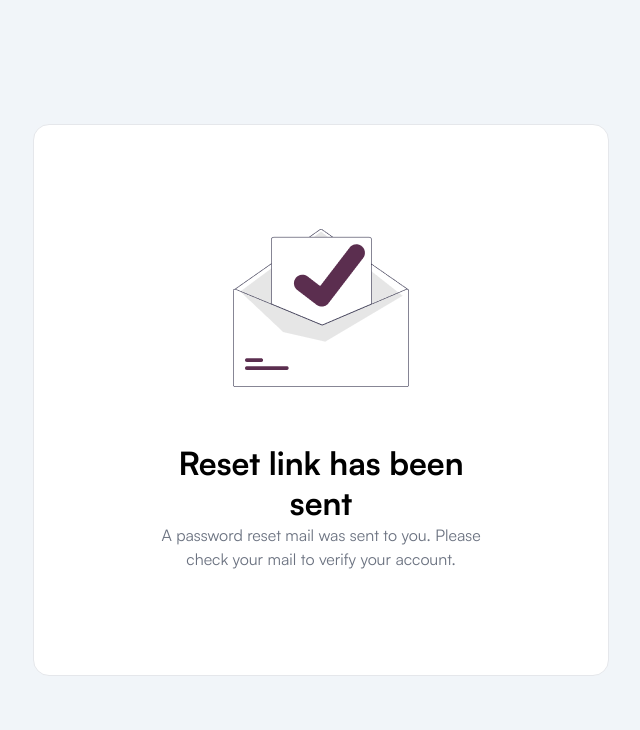
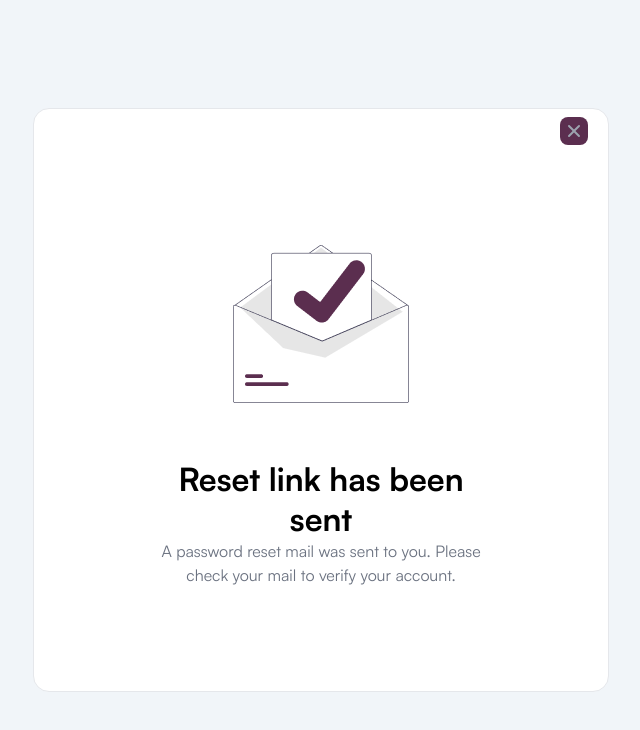
Before and after one commit to Iqmaah/me, a React (Create React App) app: page /PasswordReset2 in a window 1280 px wide. Shown: the top 730 px of the page, without its empty margins (639-1279 px from the left). Built offline with nearby package versions, Linux system fonts and the light colour scheme; what tw-elements would draw is missing.

Commit message:
forgotpasswordupdate

```diff
--- a/src/pages/Auth/Login/Login1.jsx
+++ b/src/pages/Auth/Login/Login1.jsx
@@ -45,7 +45,7 @@ const Login1 = () => {
                                     <PrimaryFormField type="password" placeholder="Password"  onChange={(e) => setPassword(e.target.value)} />
                                 </div><br />
 
-                                <Link to='PasswordReset1'><p className='text-[#5B2E4F] BoldFonter mb-14 text-[14px] font-[400px] leading-4'>Forgot password?</p></Link>
+                                <Link to="/PasswordReset1"><p className='text-[#5B2E4F] BoldFonter mb-14 text-[14px] font-[400px] leading-4'>Forgot password?</p></Link>
                                 <div>
                                     <Link to="/Loginmodal">
                                         <Button text="LOG IN" />
--- a/src/pages/Auth/Login/Login2.jsx
+++ b/src/pages/Auth/Login/Login2.jsx
@@ -44,7 +44,7 @@ const Login2 = () => {
                                     <PrimaryFormField type="password" placeholder="Password"  onChange={(e) => setPassword(e.target.value)} value={password}/>
                                 </div><br />
 
-                                <Link to='PasswordReset1'><p className='text-[#5B2E4F] BoldFonter mb-14 text-[14px] font-[400px] leading-4'>Forgot password?</p></Link>
+                                <Link to="/PasswordReset1"><p className='text-[#5B2E4F] BoldFonter mb-14 text-[14px] font-[400px] leading-4'>Forgot password?</p></Link>
                                 <div>
                                     <Link to="/Loginmodal">
                                         <Button text="LOG IN" />
--- a/src/pages/Auth/Login/Loginmodal.jsx
+++ b/src/pages/Auth/Login/Loginmodal.jsx
@@ -23,7 +23,7 @@ const Loginmodal = () => {
 
                             <div className='absolute right-5 top-2' onClick={() => setShowModal(false)} >
                                 <Link to='/Dashboard'>
-                                    <button type="button" className="text-gray-400 bg-[#D43E8A]  hover:bg-[#D43E8A] hover:text-gray-900 rounded-lg text-sm p-1 mr-auto inline-flex items-center dark:hover:bg-gray-800 dark:hover:text-white" data-modal-toggle="authentication-modal">
+                                    <button type="button" className="text-gray-400 bg-[#5B2E4F]  hover:bg-[#5B2E4F] hover:text-gray-900 rounded-lg text-sm p-1 mr-auto inline-flex items-center dark:hover:bg-gray-800 dark:hover:text-white" data-modal-toggle="authentication-modal">
                                         <svg className="w-5 h-5" fill="currentColor" viewBox="0 0 20 20" xmlns="http://www.w3.org/2000/svg"><path fillRule="evenodd" d="M4.293 4.293a1 1 0 011.414 0L10 8.586l4.293-4.293a1 1 0 111.414 1.414L11.414 10l4.293 4.293a1 1 0 01-1.414 1.414L10 11.414l-4.293 4.293a1 1 0 01-1.414-1.414L8.586 10 4.293 5.707a1 1 0 010-1.414z" clipRule="evenodd"></path></svg>
                                     </button>
                                 </Link>
--- a/src/pages/Auth/ResetPassword/PasswordReset2.jsx
+++ b/src/pages/Auth/ResetPassword/PasswordReset2.jsx
@@ -7,9 +7,16 @@ const PasswordReset2 = () => {
             <div className="min-h-full hidden md:block lg:px-8 ">
 
             </div>
-            <div className="border border-white-100 rounded-2xl bg-white my-8 mx-8 flex items-center justify-center py-6">
+            <div className="relative border border-white-100 rounded-2xl bg-white my-8 mx-8 flex items-center justify-center py-6">
                     <div className="py-20 px-12 lg:px-16 rounded-2xl max-w-md w-full space-y-8">
 
+                        <div className='absolute right-5 top-2' >
+                                <Link to='/PasswordReset3'>
+                                    <button type="button" className="text-gray-400 bg-[#5B2E4F]  hover:bg-[#5B2E4F] hover:text-gray-900 rounded-lg text-sm p-1 mr-auto inline-flex items-center dark:hover:bg-gray-800 dark:hover:text-white" data-modal-toggle="authentication-modal">
+                                        <svg className="w-5 h-5" fill="currentColor" viewBox="0 0 20 20" xmlns="http://www.w3.org/2000/svg"><path fillRule="evenodd" d="M4.293 4.293a1 1 0 011.414 0L10 8.586l4.293-4.293a1 1 0 111.414 1.414L11.414 10l4.293 4.293a1 1 0 01-1.414 1.414L10 11.414l-4.293 4.293a1 1 0 01-1.414-1.414L8.586 10 4.293 5.707a1 1 0 010-1.414z" clipRule="evenodd"></path></svg>
+                                    </button>
+                                </Link>
+                        </div>
                         <div className='flex justify-center text-center'>
                             <img src={mailImg}></img>
                         </div>
--- a/src/pages/Auth/ResetPassword/PasswordReset3.jsx
+++ b/src/pages/Auth/ResetPassword/PasswordReset3.jsx
@@ -45,7 +45,7 @@ const PasswordReset3 = () => {
 
                                 <div className=''>
                                     <Link to="/Login2">
-                                        <Button text="RESET PAASSWORD" />
+                                        <Button text="RESET PASSWORD" />
                                     </Link>
                                 </div><br/>
 
```
